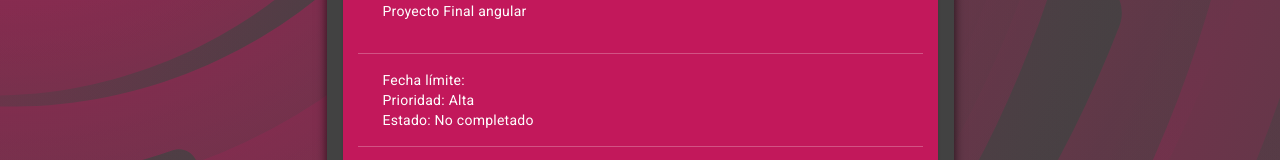
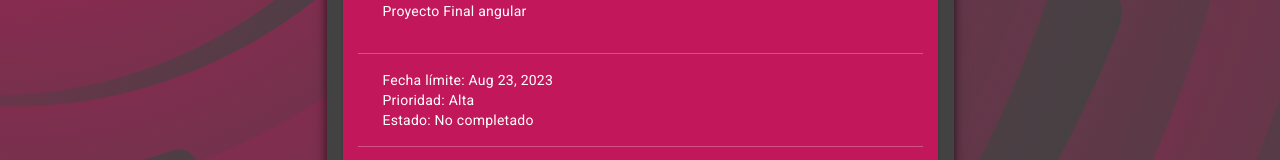
Before and after one commit to Crashuin/angularfinal, an Angular app: page /appnotas in a window 1280 px wide. Shown: the part 379-539 px from the top of the page. Built offline with nearby package versions, Linux system fonts and the light colour scheme; data requests are answered from the project's data file; sample sign-in values are in the browser's storage.

Commit message:
Corrección menor a la creación y edición de fecha límite

```diff
--- a/db.json
+++ b/db.json
@@ -20,7 +20,7 @@
     {
       "titulo": "Recordatorio",
       "contenido": "Proyecto Final angular",
-      "fechaCreacion": "2023-08-22T05:00:00.000Z",
+      "fechaLimite": "2023-08-23T05:00:00.000Z",
       "prioridad": "Alta",
       "estado": "No completado",
       "id": 1
@@ -28,7 +28,7 @@
     {
       "titulo": "Tarea",
       "contenido": "Entregar documentación",
-      "fechaCreacion": "2023-08-30T05:00:00.000Z",
+      "fechaLimite": "2023-08-23T05:00:00.000Z",
       "prioridad": "Alta",
       "estado": "Pendiente",
       "id": 2
--- a/src/app/notas-add-edit/notas-add-edit.component.html
+++ b/src/app/notas-add-edit/notas-add-edit.component.html
@@ -27,7 +27,7 @@
 
             <mat-form-field appearance="outline" class="my-1">
                 <mat-label>Fecha límite</mat-label>
-                <input matInput [matDatepicker]="picker" placeholder="Fecha de creación" formControlName="fechaLimite">
+                <input matInput [matDatepicker]="picker" placeholder="Fecha límite" formControlName="fechaLimite">
                 <mat-hint>MM/DD/YYYY</mat-hint>
                 <mat-datepicker-toggle matIconSuffix [for]="picker"></mat-datepicker-toggle>
                 <mat-datepicker #picker></mat-datepicker>
```
